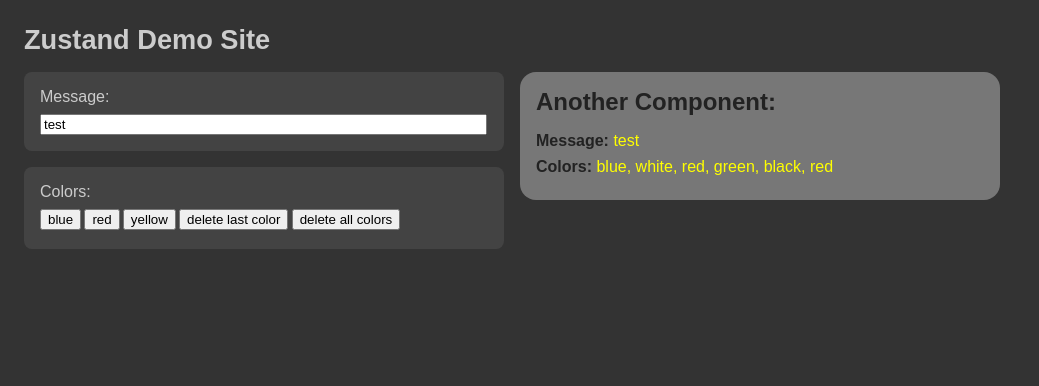
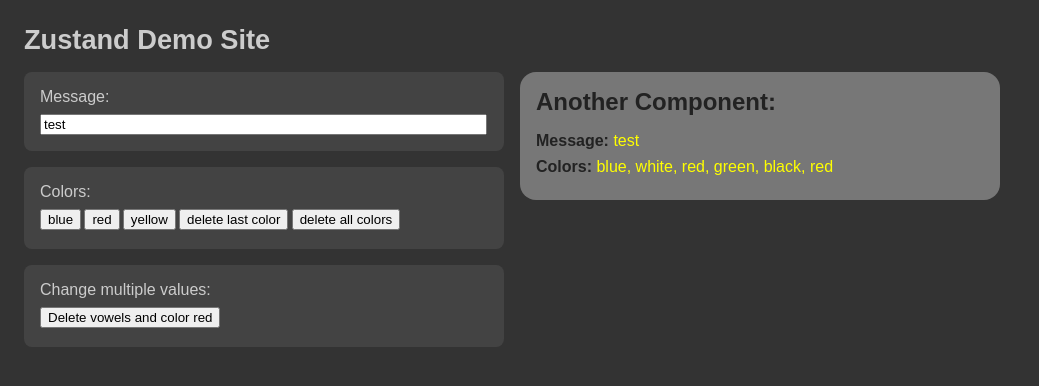
Before and after one commit to edwardtanguay/et02-zustand-state-demo, a React (Vite) app: page / in a window 1280 px wide. Shown: the top 386 px of the page, without its empty margins (0-1039 px from the left). Built offline with nearby package versions, Linux system fonts and the light colour scheme.

Commit message:
mulitple value change works

```diff
--- a/src/App.tsx
+++ b/src/App.tsx
@@ -37,6 +37,11 @@
 							delete all colors
 						</button>
 					</div>
+
+					<div className="data">
+						<label>Change multiple values:</label>
+						<button onClick={() => store.deleteVowelsAndRed()}>Delete vowels and color red</button>
+					</div>
 				</section>
 				<section className="dataArea">
 					<InfoBox />
--- a/src/store.tsx
+++ b/src/store.tsx
@@ -7,13 +7,17 @@
 	addColor: (color: string) => void;
 	deleteColor: () => void;
 	deleteAllColors: () => void;
+	deleteVowelsAndRed: () => void;
 }
 
 export const useStore = create<IStore>(
 	(set): IStore => ({
+		// STRING
 		message: 'test',
 		setMessage: (message: string) =>
 			set((state) => ({ ...state, message })),
+
+		// ARRAY OF STRINGS
 		colors: ['blue', 'white', 'red', 'green', 'black', 'red'],
 		addColor: (color: string) => {
 			set((state) => {
@@ -27,14 +31,24 @@
 				const _state = { ...state };
 				_state.colors.pop();
 				return _state;
-			})
+			});
 		},
 		deleteAllColors: () => {
 			set((state) => {
 				const _state = { ...state };
 				_state.colors = [];
 				return _state;
-			})
-		}
+			});
+		},
+		deleteVowelsAndRed: () => {
+			set((state) => {
+				const _state = { ...state };
+				_state.message = _state.message.replace(/[aeiou]/gi, '');
+				_state.colors = _state.colors.filter(m => m !== 'red');
+				return _state;
+			});
+		},
+
+		// CHANGE MULTIPLE STATE VARIABLES
 	})
 );
```
